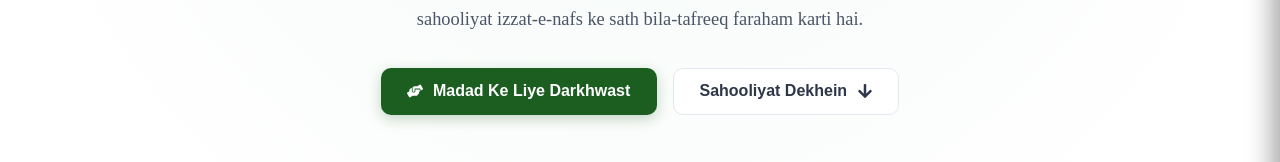
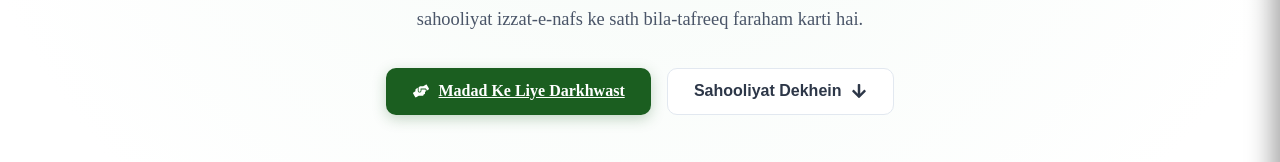
Before and after one commit to ziyan22g/Alfalah78jb, a React (Vite) app in the folder frontend/: page /facilities in a window 1280 px wide. Shown: the part 380-542 px from the top of the page. Built offline with nearby package versions, Linux system fonts and the light colour scheme.

Commit message:
update this file with new path like help-form

```diff
--- a/frontend/src/Pages/Facilities/FacilitiesHore/FacilitiesHero.jsx
+++ b/frontend/src/Pages/Facilities/FacilitiesHore/FacilitiesHero.jsx
@@ -1,6 +1,7 @@
 
 import React from 'react';
 import { FaHandsHelping, FaArrowDown, FaHeart } from 'react-icons/fa';
+import { Link } from 'react-router-dom';
 import './FacilitiesHero.css';
 
 const FacilitiesHero = ({ onExploreClick, onApplyClick }) => {
@@ -27,14 +28,13 @@ const FacilitiesHero = ({ onExploreClick, onApplyClick }) => {
 
                 {/* CTA Action Buttons */}
                 <div className="hero-actions">
-                    <button
-                        type="button"
+                    <Link
+                        to="/help-form"
                         className="btn btn-primary"
-                        onClick={onApplyClick}
                     >
                         <FaHandsHelping className="btn-icon" />
                         <span>Madad Ke Liye Darkhwast</span>
-                    </button>
+                    </Link>
 
                     <button
                         type="button"
```
